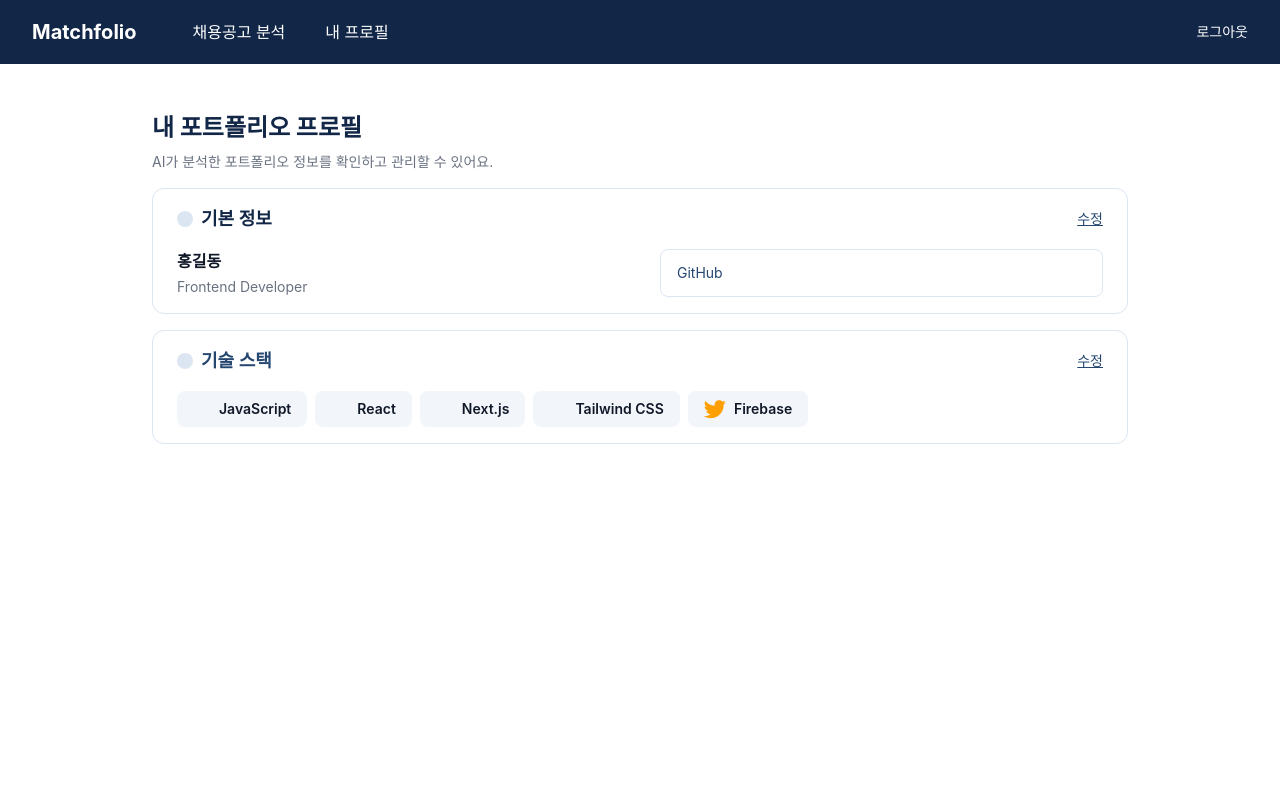
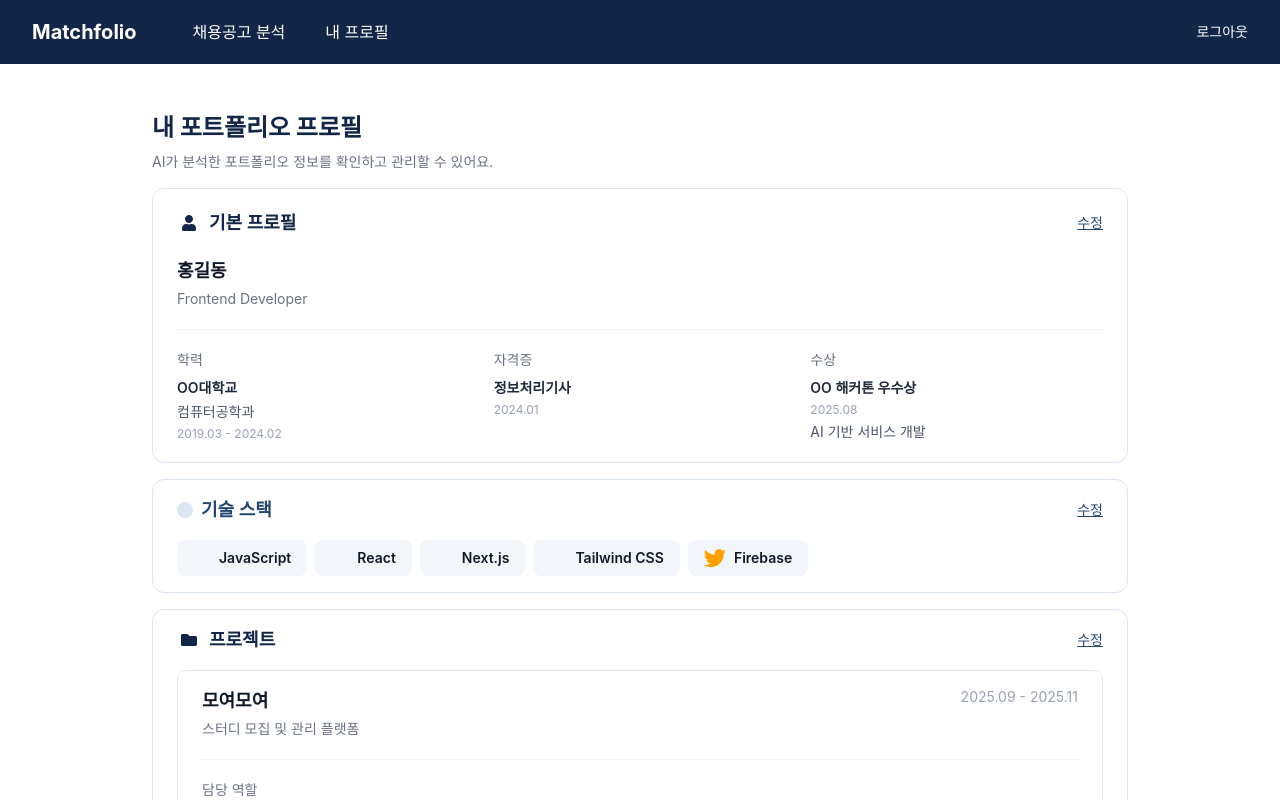
Before and after one commit to dajung-y/matchfolio, a React (Vite) app: page /portfolio in a window 1280 px wide. Shown: the top 800 px of the page. Built offline with nearby package versions, Linux system fonts and the light colour scheme.

Commit message:
feat:profile page 기본 프로필 추가 구현

```diff
--- a/package.json
+++ b/package.json
@@ -15,6 +15,7 @@
     "firebase": "^12.19.0",
     "react": "^19.2.8",
     "react-dom": "^19.2.8",
+    "react-icons": "^5.7.0",
     "react-router-dom": "^7.18.3",
     "tailwindcss": "^4.3.3"
   },
--- a/src/components/profile/ProfileInfo.jsx
+++ b/src/components/profile/ProfileInfo.jsx
@@ -1,51 +1,100 @@
-export default function ProfileInfo({ profile }) {
+import { FaUser } from "react-icons/fa";
+
+export default function ProfileInfo({
+  profile,
+  education,
+  certificates,
+  awards,
+}) {
   return (
-    <section className="rounded-xl border border-primary-light w-full px-6 py-4">
-      {/* header */}
+    <section className="w-full rounded-xl border border-primary-light px-6 py-5">
+      {/* Header */}
       <div className="flex items-center justify-between">
         <div className="flex items-center">
-          <div className="rounded-full w-4 h-4 mr-2 bg-primary-light"></div>
-          <h2 className="text-lg font-semibold text-primary">기본 정보</h2>
+          <div className="mr-2 flex h-6 w-6 items-center justify-center">
+            <FaUser className="w-full text-primary" />
+          </div>
+
+          <h2 className="text-lg font-semibold text-primary">기본 프로필</h2>
         </div>
-        <button className="text-sm text-primary-medium underline">수정</button>
+
+        <button
+          type="button"
+          className="cursor-pointer text-sm text-primary-medium underline">
+          수정
+        </button>
       </div>
-      {/* content */}
-      <div className="mt-4 grid grid-cols-1 md:grid-cols-2 justify-between gap-10">
-        {/* info */}
-        <div className="w-full">
-          <p className="font-semibold text-gray-900">{profile.name}</p>
-          <p className="text-sm text-gray-500 mt-1">{profile.position}</p>
+
+      {/* Profile */}
+      <div className="mt-5">
+        <p className="text-lg font-bold text-gray-900">{profile.name}</p>
+
+        <p className="mt-1 text-sm text-gray-500">{profile.position}</p>
+      </div>
+
+      {/* Divider */}
+      <div className="my-5 border-t border-gray-100" />
+
+      {/* Additional Info */}
+      <div className="grid grid-cols-1 gap-6 md:grid-cols-3">
+        {/* Education */}
+        <div>
+          <h3 className="text-sm font-medium text-gray-500">학력</h3>
+
+          <div className="mt-2 space-y-3">
+            {education.map((edu) => (
+              <div key={edu.id}>
+                <p className="text-sm font-semibold text-gray-800">
+                  {edu.school}
+                </p>
+
+                <p className="mt-1 text-sm text-gray-600">{edu.major}</p>
+
+                <p className="mt-1 text-xs text-gray-400">
+                  {edu.period.start} - {edu.period.end}
+                </p>
+              </div>
+            ))}
+          </div>
         </div>
-        {/* link */}
-        <div className="flex flex-col justify-center rounded-lg border border-primary-light px-4 py-2">
-          <div className="text-sm">
-            {profile.links.github && (
-              <a
-                href={profile.links.github}
-                target="_blank"
-                rel="noreferrer"
-                className="text-primary-medium hover:underline">
-                GitHub
-              </a>
-            )}
-            {profile.links.blog && (
-              <a
-                href={profile.links.github}
-                target="_blank"
-                rel="noreferrer"
-                className="text-primary-medium hover:underline">
-                Blog
-              </a>
-            )}
-            {profile.links.portfolio && (
-              <a
-                href={profile.links.github}
-                target="_blank"
-                rel="noreferrer"
-                className="text-primary-medium hover:underline">
-                Portfolio
-              </a>
-            )}
+
+        {/* Certificates */}
+        <div>
+          <h3 className="text-sm font-medium text-gray-500">자격증</h3>
+
+          <div className="mt-2 space-y-3">
+            {certificates.map((certificate) => (
+              <div key={certificate.id}>
+                <p className="text-sm font-semibold text-gray-800">
+                  {certificate.name}
+                </p>
+
+                <p className="mt-1 text-xs text-gray-400">{certificate.date}</p>
+              </div>
+            ))}
+          </div>
+        </div>
+
+        {/* Awards */}
+        <div>
+          <h3 className="text-sm font-medium text-gray-500">수상</h3>
+
+          <div className="mt-2 space-y-3">
+            {awards.map((award) => (
+              <div key={award.id}>
+                <p className="text-sm font-semibold text-gray-800">
+                  {award.name}
+                </p>
+
+                <p className="mt-1 text-xs text-gray-400">{award.date}</p>
+
+                {award.description && (
+                  <p className="mt-1 text-sm text-gray-600">
+                    {award.description}
+                  </p>
+                )}
+              </div>
+            ))}
           </div>
         </div>
       </div>
--- a/src/data/mockPortfolio.js
+++ b/src/data/mockPortfolio.js
@@ -35,11 +35,6 @@ const mockPortfolio = {
       ],
 
       achievements: ["React Query를 활용한 서버 상태 관리"],
-
-      links: {
-        github: "",
-        demo: "",
-      },
     },
   ],
 
@@ -74,7 +69,7 @@ const mockPortfolio = {
     {
       id: 1,
       name: "정보처리기사",
-      date: "2024.00",
+      date: "2024.01",
     },
   ],
 
--- a/src/pages/PortfolioProfilePage.jsx
+++ b/src/pages/PortfolioProfilePage.jsx
@@ -1,4 +1,5 @@
 import ProfileInfo from "../components/profile/ProfileInfo";
+import ProjectSection from "../components/profile/ProjectSection";
 import SKillSection from "../components/profile/SkillSection";
 
 import mockPortfolio from "../data/mockPortfolio";
@@ -18,13 +19,23 @@ export default function PortfolioProfilePage() {
 
       {/* 기본정보 */}
       <div className="mt-4">
-        <ProfileInfo profile={mockPortfolio.profile} />
+        <ProfileInfo
+          profile={mockPortfolio.profile}
+          education={mockPortfolio.education}
+          certificates={mockPortfolio.certificates}
+          awards={mockPortfolio.awards}
+        />
       </div>
 
       {/* 기술 스택 */}
       <div className="mt-4">
         <SKillSection skills={mockPortfolio.skills} />
       </div>
+
+      {/* 프로젝트 */}
+      <div className="mt-4">
+        <ProjectSection projects={mockPortfolio.projects} />
+      </div>
     </main>
   );
 }
```
Also changed, not shown: src/components/profile/ExperienceSection.jsx (added), 1 other file (tests, documents, lock files or other folders).
